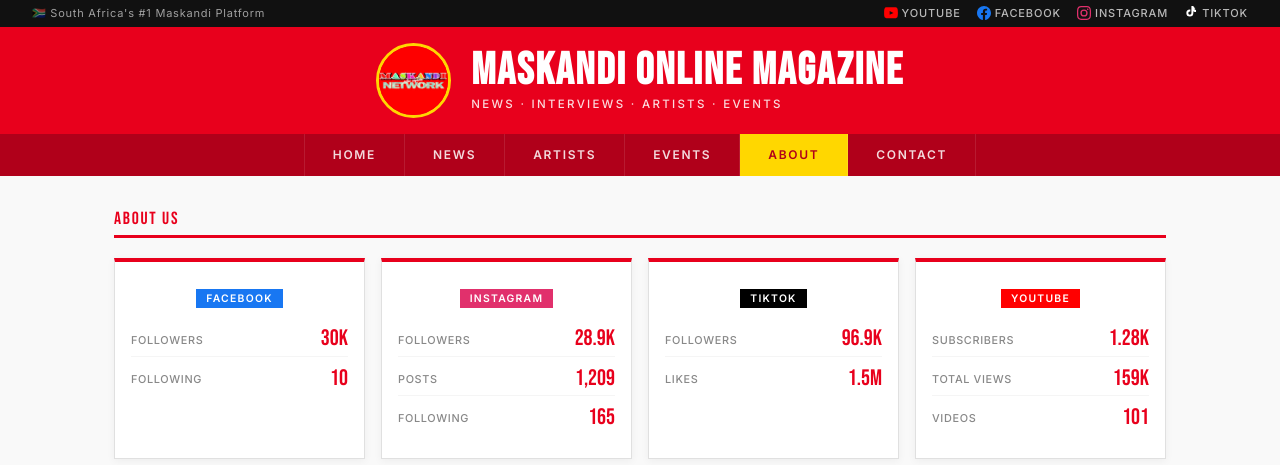
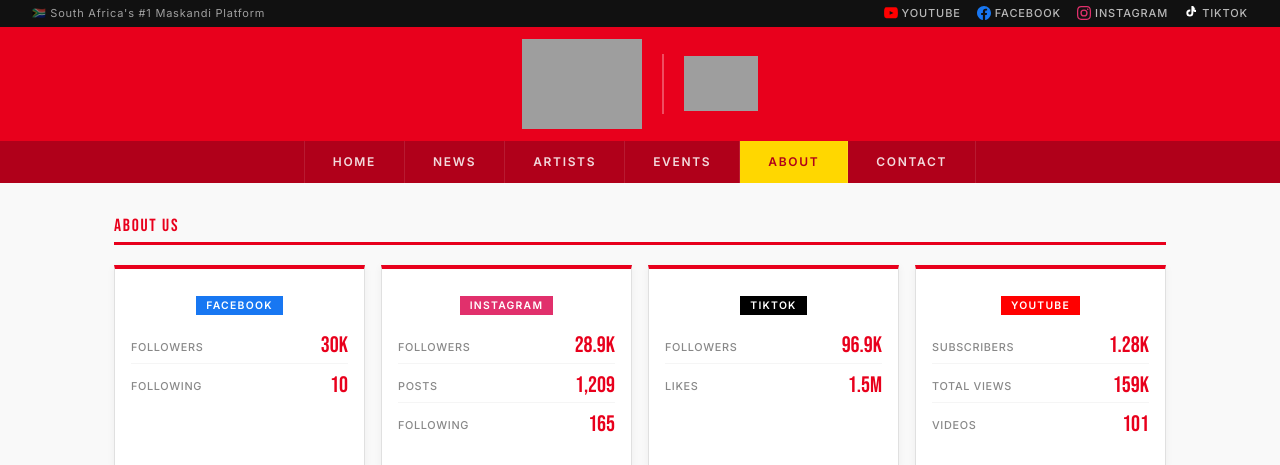
Before and after one commit to ayandamkhwanazi27-lang/maskandi-online, a Flask app: page /about in a window 1280 px wide. Shown: the top 465 px of the page. Run offline with Flask 3, Linux system fonts and the light colour scheme; grey boxes are pictures that could not be loaded.

Commit message:
Update base.html

```diff
--- a/templates/base.html
+++ b/templates/base.html
@@ -57,22 +57,22 @@
       align-items: center;
       justify-content: center;
       gap: 1.25rem;
-      padding: 1rem 2rem;
+      padding: 0.75rem 2rem;
     }
-    .masthead img {
-      width: 75px; height: 75px;
-      border-radius: 50%;
-      object-fit: cover;
-      border: 3px solid var(--yellow);
+    .masthead-logo {
+      height: 90px;
+      width: auto;
+      display: block;
     }
-    .masthead-text { text-align: left; }
-    .masthead h1 {
-      font-family: 'Bebas Neue', sans-serif;
-      font-size: 2.8rem;
-      color: white;
-      letter-spacing: 0.04em;
-      line-height: 1;
-      text-shadow: none;
+    .masthead-divider {
+      width: 2px;
+      height: 60px;
+      background: rgba(255,255,255,0.3);
+    }
+    .masthead-sub {
+      height: 55px;
+      width: auto;
+      display: block;
     }
     .masthead .tagline {
       color: rgba(255,255,255,0.85);
@@ -193,8 +193,8 @@
     .footer-bottom span { color: var(--yellow); }
 
     @media (max-width: 700px) {
-      .masthead h1 { font-size: 2rem; }
-      .masthead img { width: 55px; height: 55px; }
+      .masthead-logo { height: 60px; }
+      .masthead-sub { height: 40px; }
       nav.main-nav { flex-wrap: wrap; }
       nav.main-nav a { padding: 0.65rem 1rem; }
       .social-bar { flex-direction: column; gap: 0.4rem; text-align: center; }
@@ -230,11 +230,9 @@
 
 <header class="site-header">
   <div class="masthead">
-    <img src="/static/channels4_profile.jpg" alt="Maskandi Online Magazine Logo">
-    <div class="masthead-text">
-      <h1>Maskandi Online Magazine</h1>
-      <div class="tagline">News · Interviews · Artists · Events</div>
-    </div>
+    <img class="masthead-logo" src="/static/maskandi_network_logo.png" alt="Maskandi Online Magazine">
+    <div class="masthead-divider"></div>
+    <img class="masthead-sub" src="/static/non_logo.png" alt="NON Logo">
   </div>
   <nav class="main-nav">
     <a href="/" class="{{ 'active' if request.path == '/' }}">Home</a>
```
